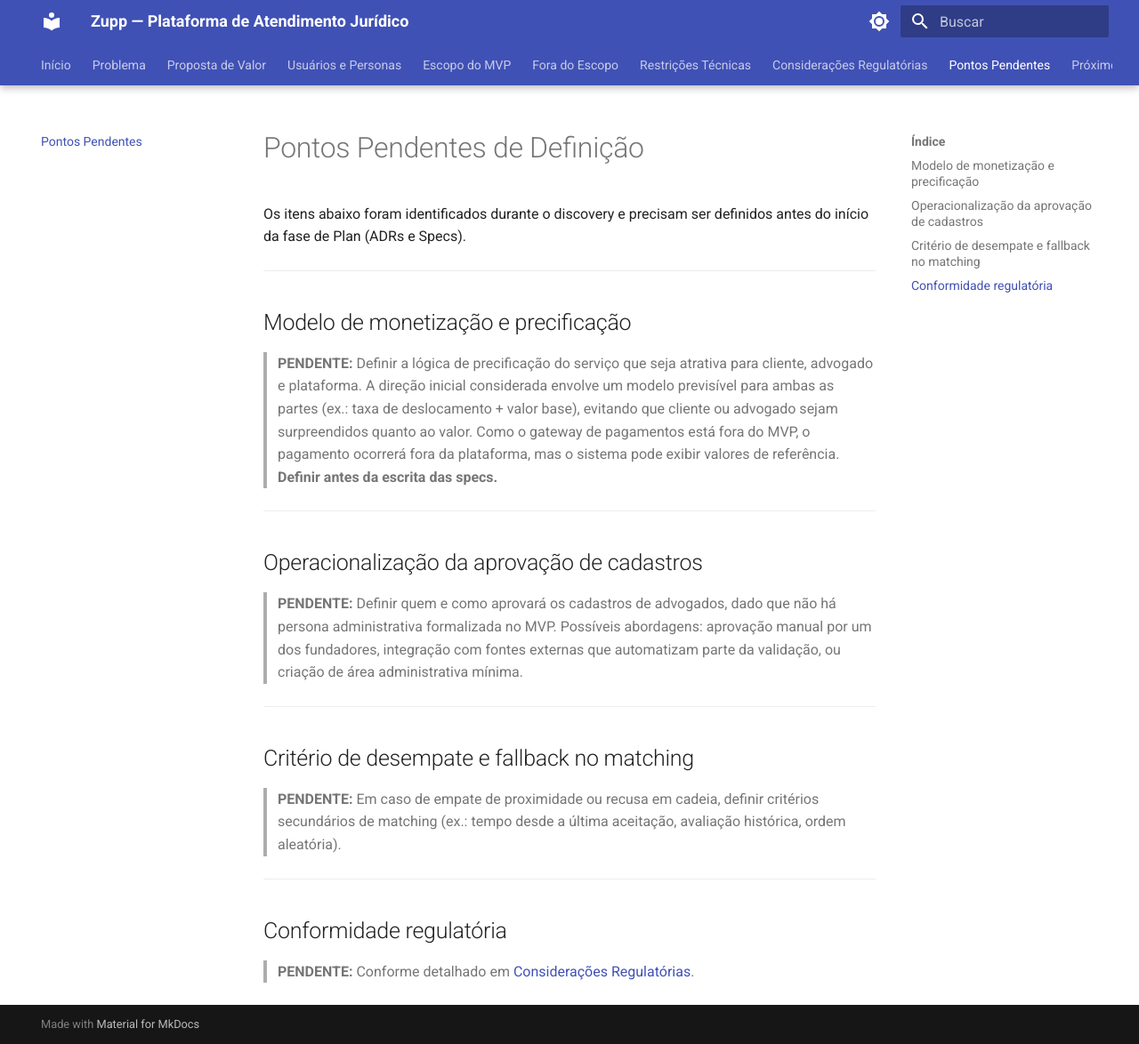
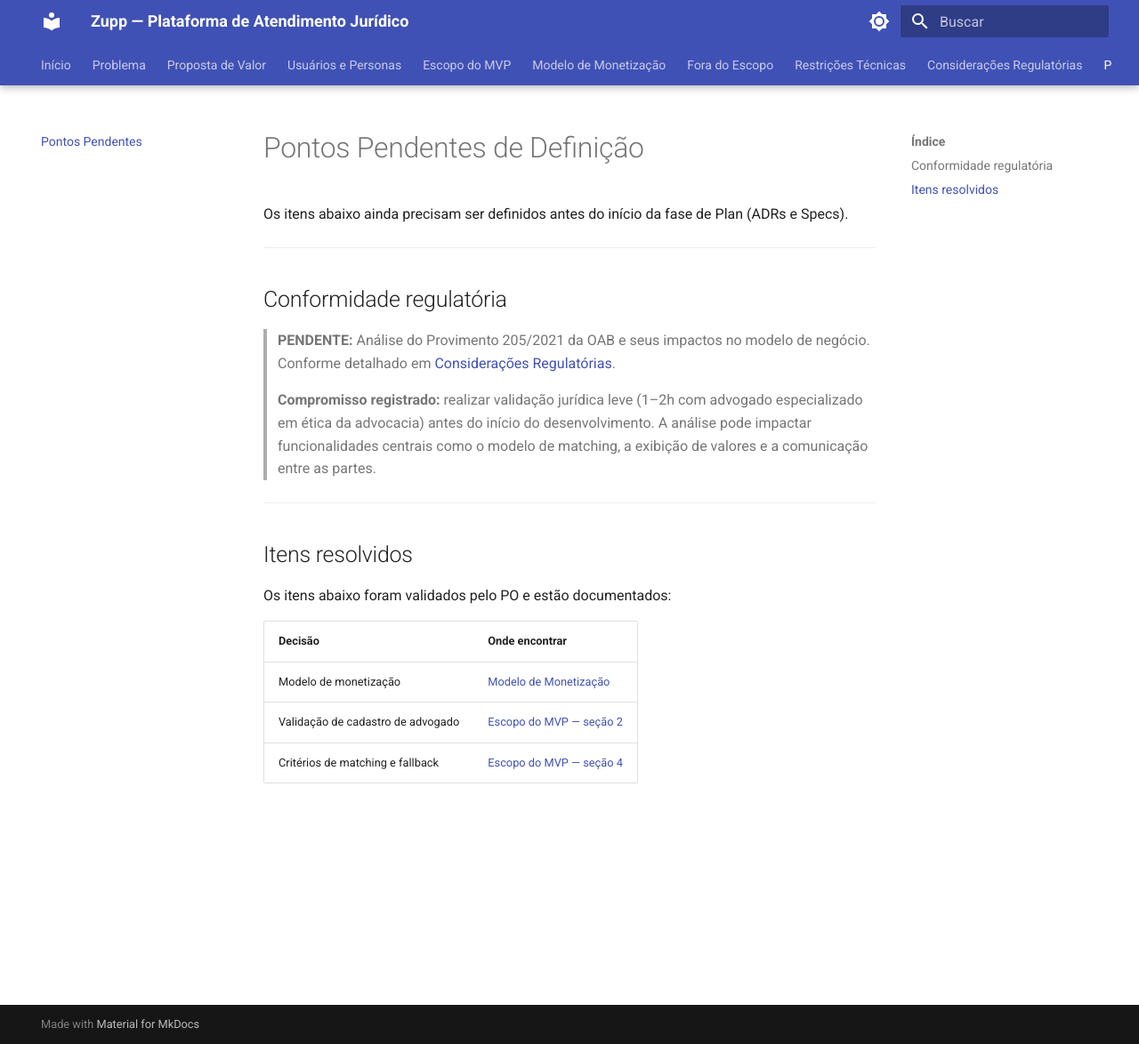
Before and after one commit to enzoblousa/Zupp, an MkDocs documentation site: the page built from docs/pendencias.md, in a window 1280 px wide and 1174 px high. Shown: the whole window at 89% size. Built offline with MkDocs 1.6.1 and Material for MkDocs 9.7.7, drawn with Linux system fonts in a browser that asks for light colours.

Commit message:
docs: incorpora decisões validadas pelo PO
- Modelo de monetização: R$25 base + R$2,50/km (nova página monetizacao.md)
- Validação de advogado: selfie + consulta ao CNA (automatizada, sem aprovação manual)
- Matching: distância primária, tempo online como desempate, timeout 30s, raio máximo 10km
- Pendências: remove itens 1-3 (decididos); mantém apenas conformidade regulatória
  com compromisso de validação jurídica leve antes do início do desenvolvimento
- Atualiza status do index.md e proximos-passos.md para refletir o avanço

Co-Authored-By: Claude Sonnet 4.6 <noreply@anthropic.com>

```diff
--- a/docs/pendencias.md
+++ b/docs/pendencias.md
@@ -1,27 +1,23 @@
 # Pontos Pendentes de Definição
 
-Os itens abaixo foram identificados durante o discovery e precisam ser definidos antes do início da fase de Plan (ADRs e Specs).
-
----
-
-## Modelo de monetização e precificação
-
-> **PENDENTE:** Definir a lógica de precificação do serviço que seja atrativa para cliente, advogado e plataforma. A direção inicial considerada envolve um modelo previsível para ambas as partes (ex.: taxa de deslocamento + valor base), evitando que cliente ou advogado sejam surpreendidos quanto ao valor. Como o gateway de pagamentos está fora do MVP, o pagamento ocorrerá fora da plataforma, mas o sistema pode exibir valores de referência. **Definir antes da escrita das specs.**
-
----
-
-## Operacionalização da aprovação de cadastros
-
-> **PENDENTE:** Definir quem e como aprovará os cadastros de advogados, dado que não há persona administrativa formalizada no MVP. Possíveis abordagens: aprovação manual por um dos fundadores, integração com fontes externas que automatizam parte da validação, ou criação de área administrativa mínima.
-
----
-
-## Critério de desempate e fallback no matching
-
-> **PENDENTE:** Em caso de empate de proximidade ou recusa em cadeia, definir critérios secundários de matching (ex.: tempo desde a última aceitação, avaliação histórica, ordem aleatória).
+Os itens abaixo ainda precisam ser definidos antes do início da fase de Plan (ADRs e Specs).
 
 ---
 
 ## Conformidade regulatória
 
-> **PENDENTE:** Conforme detalhado em [Considerações Regulatórias](regulatorio.md).
+> **PENDENTE:** Análise do Provimento 205/2021 da OAB e seus impactos no modelo de negócio. Conforme detalhado em [Considerações Regulatórias](regulatorio.md).
+>
+> **Compromisso registrado:** realizar validação jurídica leve (1–2h com advogado especializado em ética da advocacia) antes do início do desenvolvimento. A análise pode impactar funcionalidades centrais como o modelo de matching, a exibição de valores e a comunicação entre as partes.
+
+---
+
+## Itens resolvidos
+
+Os itens abaixo foram validados pelo PO e estão documentados:
+
+| Decisão | Onde encontrar |
+|---|---|
+| Modelo de monetização | [Modelo de Monetização](monetizacao.md) |
+| Validação de cadastro de advogado | [Escopo do MVP — seção 2](escopo-mvp.md) |
+| Critérios de matching e fallback | [Escopo do MVP — seção 4](escopo-mvp.md) |
--- a/mkdocs.yml
+++ b/mkdocs.yml
@@ -9,6 +9,7 @@ nav:
   - Proposta de Valor: proposta-de-valor.md
   - Usuários e Personas: personas.md
   - Escopo do MVP: escopo-mvp.md
+  - Modelo de Monetização: monetizacao.md
   - Fora do Escopo: fora-do-escopo.md
   - Restrições Técnicas: restricoes.md
   - Considerações Regulatórias: regulatorio.md
```
Also changed, not shown: docs/escopo-mvp.md (+8 -5 lines), docs/index.md (+2 -1 lines), docs/monetizacao.md (added, +22 -0 lines), docs/proximos-passos.md (+4 -2 lines).
